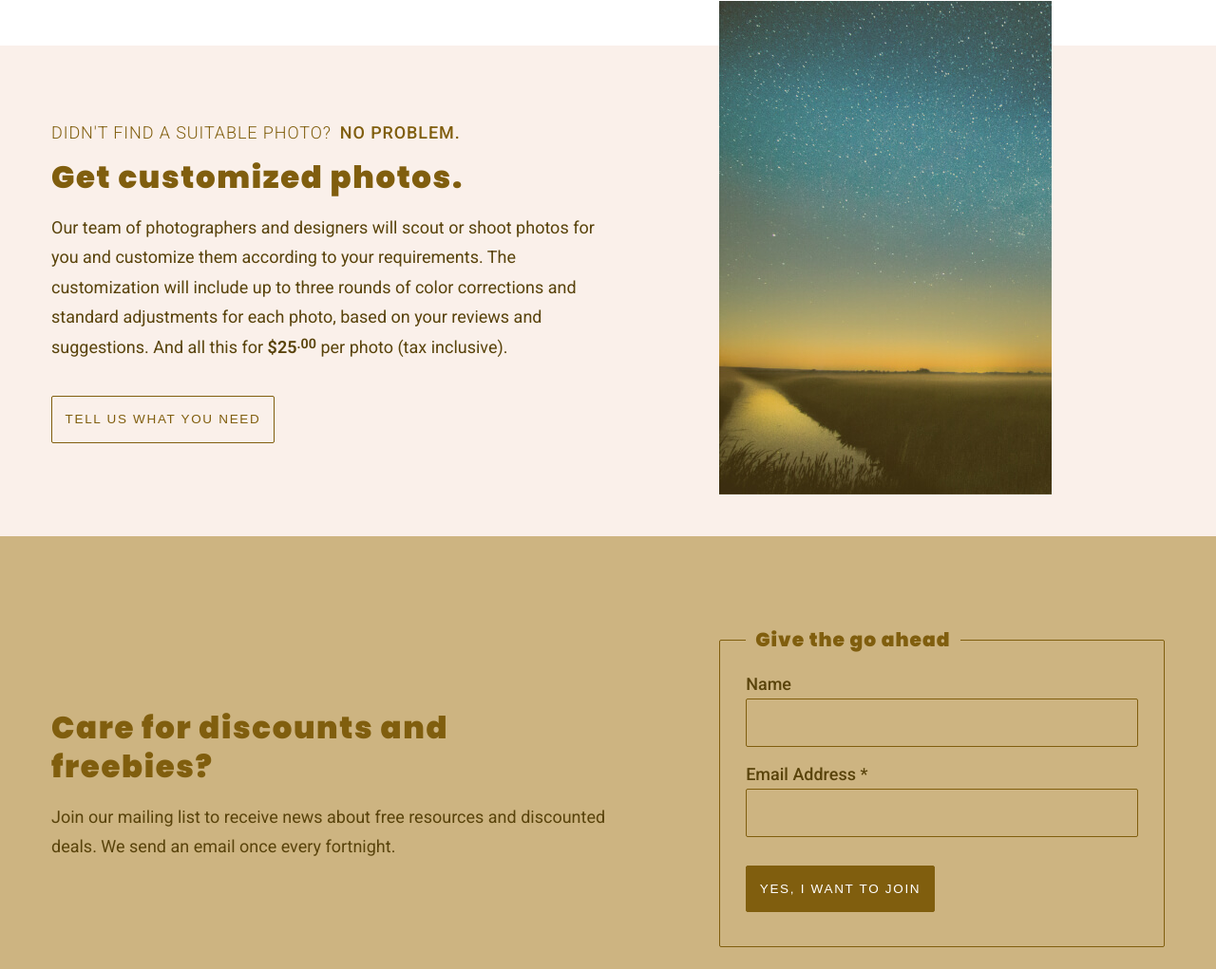
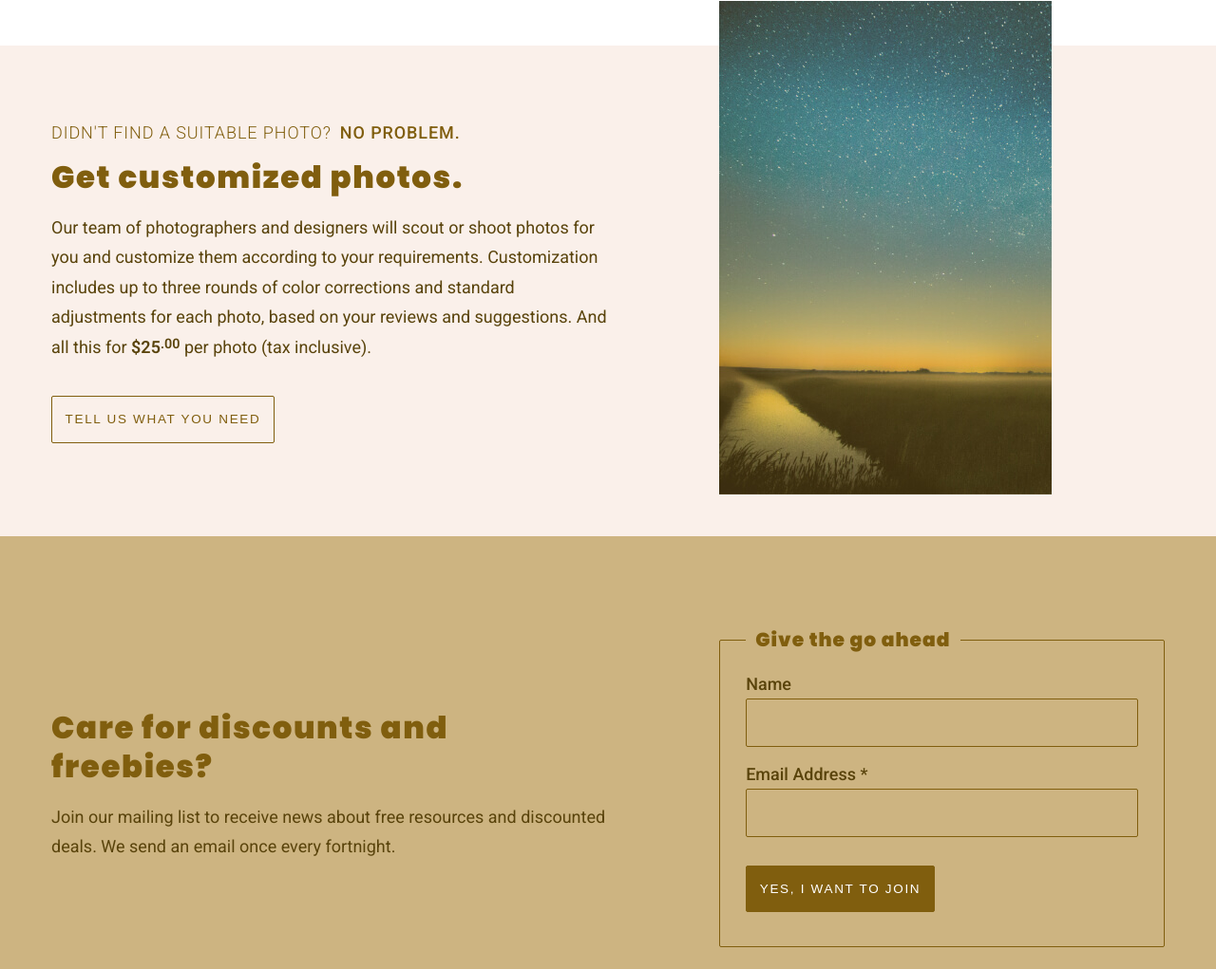
Before and after one commit to shambhavithakur/designpicks, a plain HTML site: page index.html in a window 1280 px wide. Shown: the part 1791-2812 px from the top of the page at 95% size. Drawn offline with Linux system fonts and the light colour scheme.

Commit message:
Edit text

```diff
--- a/index.html
+++ b/index.html
@@ -304,9 +304,9 @@
             <h2 class="customized__description--2">Get customized photos.</h2>
             <p class="customized__description--3">
               Our team of photographers and designers will scout or shoot photos
-              for you and customize them according to your requirements. The
-              customization will include up to three rounds of color corrections
-              and standard adjustments for each photo, based on your reviews and
+              for you and customize them according to your requirements.
+              Customization includes up to three rounds of color corrections and
+              standard adjustments for each photo, based on your reviews and
               suggestions. And all this for
               <span class="cost"
                 ><span class="cost__currency">$</span
```
